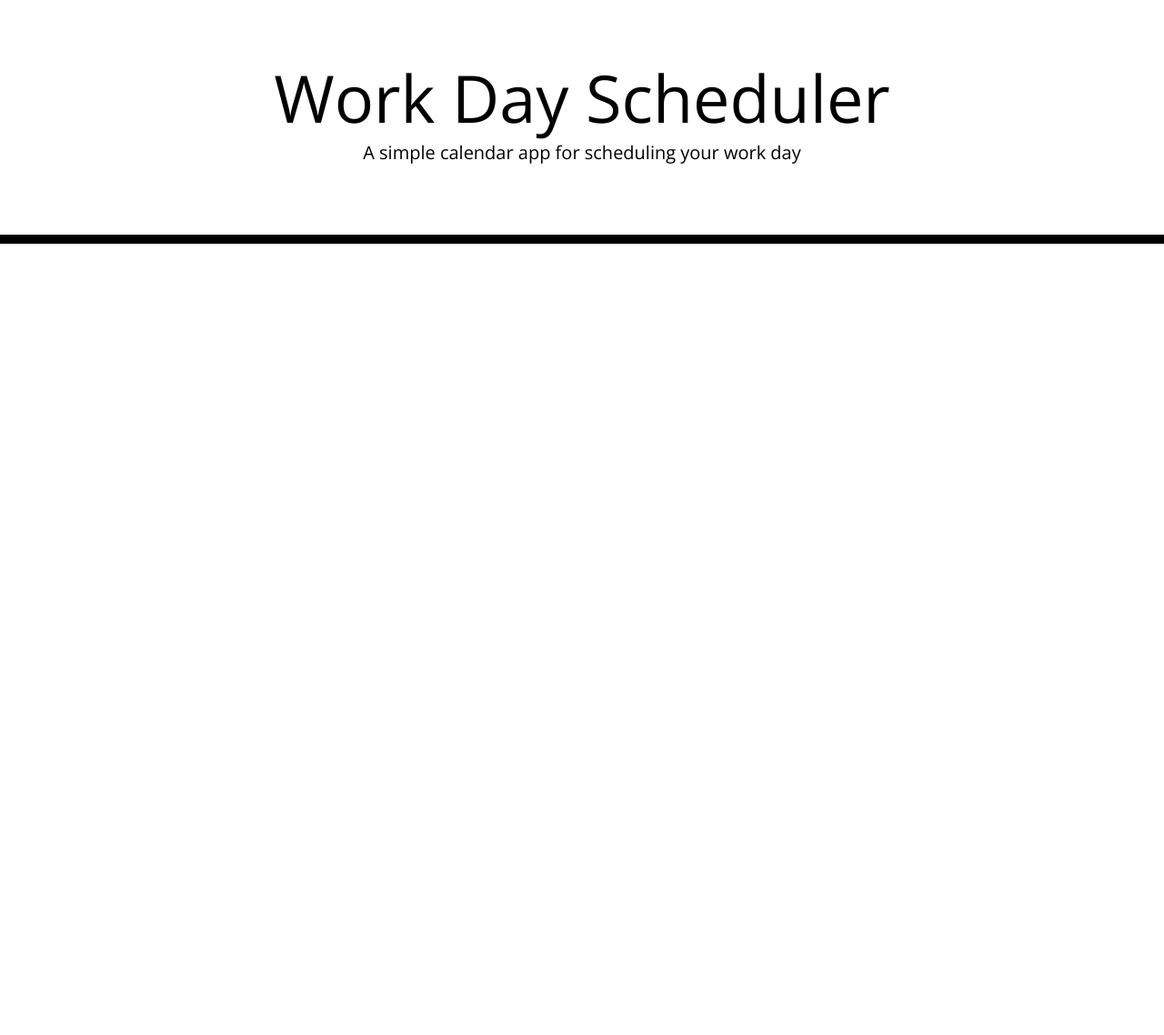
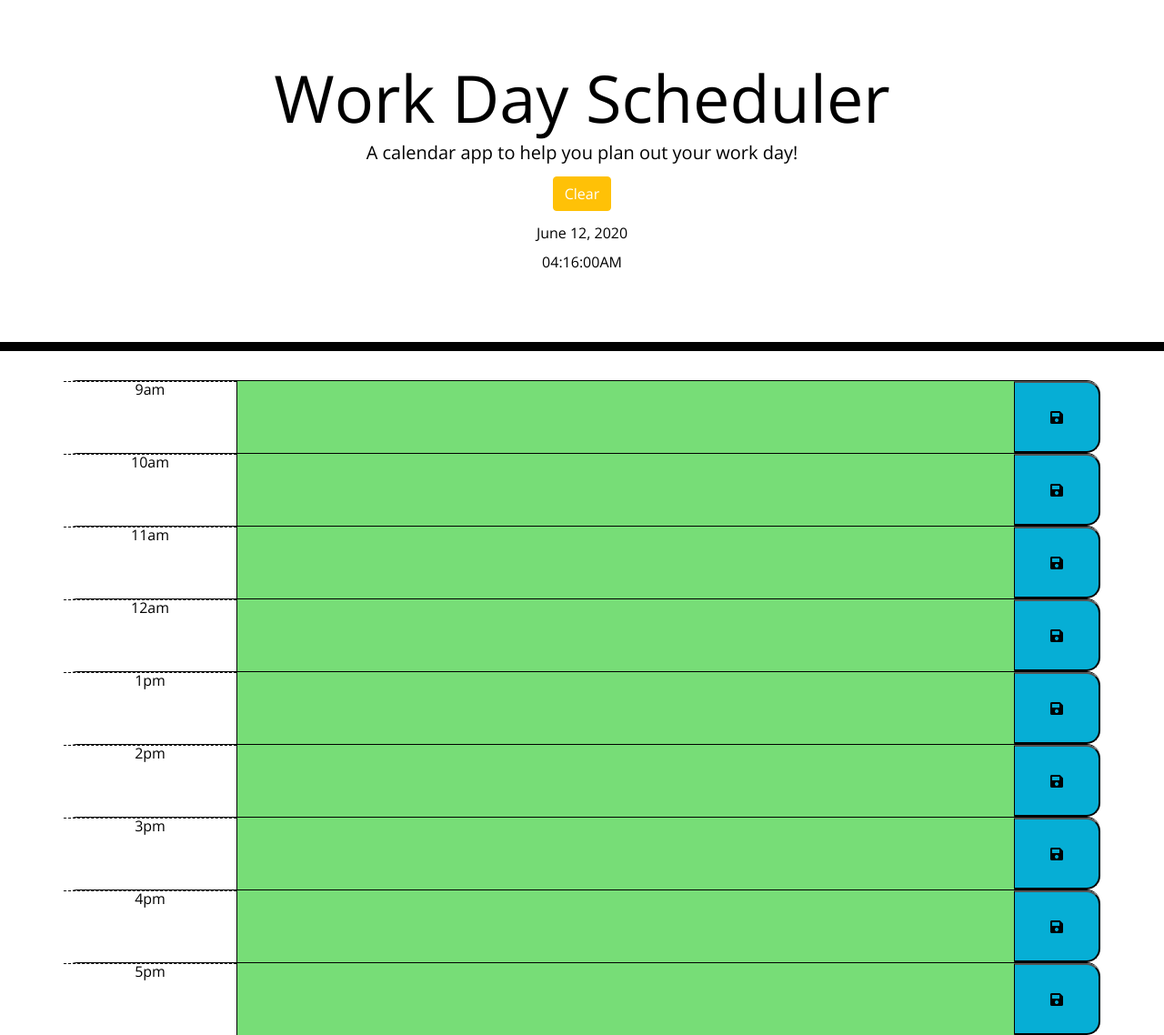
Before and after one commit to TicTac2992/Day-Planner, a plain HTML site: page Develop/index.html in a window 1280 px wide. Shown: the whole page at 91% size. Before the commit the page ends 800 px from the top, so only its background shows below. Drawn offline with nearby package versions, Linux system fonts and the light colour scheme.

Commit message:
added in javascript functionality, slight CSS mod, bootstrap index

```diff
--- a/Develop/index.html
+++ b/Develop/index.html
@@ -1,38 +1,88 @@
 <!DOCTYPE html>
 <html lang="en">
   <head>
-    <meta charset="UTF-8" />
-    <meta name="viewport" content="width=device-width, initial-scale=1.0" />
-    <meta http-equiv="X-UA-Compatible" content="ie=edge" />
+    <meta charset="UTF-8"/>
+    <meta name="viewport" content="width=device-width, initial-scale=1.0"/>
+    <meta http-equiv="X-UA-Compatible" content="ie=edge"/>
     <link
       rel="stylesheet"
-      href="https://stackpath.bootstrapcdn.com/bootstrap/4.3.1/css/bootstrap.min.css"
-    />
+      href="https://stackpath.bootstrapcdn.com/bootstrap/4.3.1/css/bootstrap.min.css"/>
     <link
       rel="stylesheet"
       href="https://use.fontawesome.com/releases/v5.8.1/css/all.css"
       integrity="sha384-50oBUHEmvpQ+1lW4y57PTFmhCaXp0ML5d60M1M7uH2+nqUivzIebhndOJK28anvf"
-      crossorigin="anonymous"
-    />
+      crossorigin="anonymous"/>
     <link
       href="https://fonts.googleapis.com/css?family=Open+Sans&display=swap"
-      rel="stylesheet"
-    />
-    <link rel="stylesheet" href="style.css" />
+      rel="stylesheet"/>
+    <link rel="stylesheet" href="style.css"/>
     <title>Work Day Scheduler</title>
   </head>
 
   <body>
     <header class="jumbotron">
       <h1 class="display-3">Work Day Scheduler</h1>
-      <p class="lead">A simple calendar app for scheduling your work day</p>
+      <p class="lead">A calendar app to help you plan out your work day!</p>
       <p id="currentDay" class="lead"></p>
+      <button class="btn btn-warning" style="margin-bottom:1em;" id="clearBtn">Clear</button>
     </header>
     <div class="container">
-      <!-- Timeblocks go here -->
+      <div class='row time-block'>
+        <div class="hour col-xs-2 col-sm-2 col-md-2 col-lg-2">9am</div>
+        <textarea class="future col-xs-9 col-sm-9 col-md-9 col-lg-9 description" data-hour='9' id='div1'></textarea>
+        <button class="col-xs-1 col-sm-1 col-md-1 col-lg-1 fas fa-save btn-block saveBtn" id="btn1"></button>
+        </div>
+    <div class='row time-block'>
+        <div class="hour col-xs-2 col-sm-2 col-md-2 col-lg-2">10am</div>
+        <textarea class="future col-xs-9 col-sm-9 col-md-9 col-lg-9 description" data-hour='10' id="div2"></textarea>
+        <button class="col-xs-1 col-sm-1 col-md-1 col-lg-1 fas fa-save btn-block saveBtn" id="btn2"></button>
+
     </div>
+    <div class='row time-block'>
+        <div class="hour col-xs-2 col-sm-2 col-md-2 col-lg-2">11am</div>
+        <textarea class="future col-xs-9 col-sm-9 col-md-9 col-lg-9 description" data-hour='11' id="div3"></textarea>
+        <button class="col-xs-1 col-sm-1 col-md-1 col-lg-1 fas fa-save btn-block saveBtn" id="btn3"></button>
 
+    </div>
+    <div class='row time-block'>
+        <div class="hour col-xs-2 col-sm-2 col-md-2 col-lg-2">12am</div>
+        <textarea class="future col-xs-9 col-sm-9 col-md-9 col-lg-9 description" data-hour='12' id="div4"></textarea>
+        <button class="col-xs-1 col-sm-1 col-md-1 col-lg-1 fas fa-save btn-block saveBtn" id="btn4"></button>
+
+    </div>
+    <div class='row time-block'>
+        <div class="hour col-xs-2 col-sm-2 col-md-2 col-lg-2">1pm</div>
+        <textarea class="future col-xs-9 col-sm-9 col-md-9 col-lg-9 description" data-hour='13' id="div5"></textarea>
+        <button class="col-xs-1 col-sm-1 col-md-1 col-lg-1 fas fa-save btn-block saveBtn" id="btn5"></button>
+
+    </div>
+    <div class='row time-block'>
+        <div class="hour col-xs-2 col-sm-2 col-md-2 col-lg-2">2pm</div>
+        <textarea class="future col-xs-9 col-sm-9 col-md-9 col-lg-9 description" data-hour='14' id="div6"></textarea>
+        <button class="col-xs-1 col-sm-1 col-md-1 col-lg-1 fas fa-save btn-block saveBtn" id="btn6"></button>
+
+    </div>
+    <div class='row time-block'>
+        <div class="hour col-xs-2 col-sm-2 col-md-2 col-lg-2">3pm</div>
+        <textarea class="future col-xs-9 col-sm-9 col-md-9 col-lg-9 description" data-hour='15' id="div7"></textarea>
+        <button class="col-xs-1 col-sm-1 col-md-1 col-lg-1 fas fa-save btn-block saveBtn" id="btn7"></button>
+
+    </div>
+    <div class='row time-block'>
+        <div class="hour col-xs-2 col-sm-2 col-md-2 col-lg-2">4pm</div>
+        <textarea class="future col-xs-9 col-sm-9 col-md-9 col-lg-9 description" data-hour='16' id="div8"></textarea>
+        <button class="col-xs-1 col-sm-1 col-md-1 col-lg-1 fas fa-save btn-block saveBtn" id="btn8"></button>
+
+    </div>
+    <div class='row time-block'>
+        <div class="hour col-xs-2 col-sm-2 col-md-2 col-lg-2">5pm</div>
+        <textarea class="future col-xs-9 col-sm-9 col-md-9 col-lg-9 description" data-hour='17' id="div9"></textarea>
+        <button class="col-xs-1 col-sm-1 col-md-1 col-lg-1 fas fa-save btn-block saveBtn" id="btn9"></button>
+    </div>
+</div>
+</div>
     <script src="https://code.jquery.com/jquery-3.4.1.min.js"></script>
     <script src="https://cdnjs.cloudflare.com/ajax/libs/moment.js/2.24.0/moment.min.js"></script>
+    <script src="script.js"></script>
   </body>
 </html>
--- /dev/null
+++ b/Develop/script.js
@@ -0,0 +1,244 @@
+$(document).ready(function() {
+
+    //Create our variables
+    let day = $('<p>');
+    let time = $('<p>');
+    let box1 = $('#div1');
+    let box2 = $('#div2');
+    let box3 = $('#div3');
+    let box4 = $('#div4');
+    let box5 = $('#div5');
+    let box6 = $('#div6');
+    let box7 = $('#div7');
+    let box8 = $('#div8');
+    let box9 = $('#div9');
+
+    //Sets each hours based on info pulled from local storage
+    box1.val(localStorage.getItem('Entry1'));
+    box2.val(localStorage.getItem('Entry2'));
+    box3.val(localStorage.getItem('Entry3'));
+    box4.val(localStorage.getItem('Entry4'));
+    box5.val(localStorage.getItem('Entry5'));
+    box6.val(localStorage.getItem('Entry6'));
+    box7.val(localStorage.getItem('Entry7'));
+    box8.val(localStorage.getItem('Entry8'));
+    box9.val(localStorage.getItem('Entry9'));
+
+    //Create variables for save button objects
+    let button1 = $('#btn1');
+    let button2 = $('#btn2');
+    let button3 = $('#btn3');
+    let button4 = $('#btn4');
+    let button5 = $('#btn5');
+    let button6 = $('#btn6');
+    let button7 = $('#btn7');
+    let button8 = $('#btn8');
+    let button9 = $('#btn9');
+    let clearBtn = $('#clearBtn');
+
+    //Show the current hour
+    var timeNow = parseInt(moment().format('HH'));
+
+    //Clears local storage
+    function clear() {
+        localStorage.clear();
+
+        box1.val('');
+        box2.val('');
+        box3.val('');
+        box4.val('');
+        box5.val('');
+        box6.val('');
+        box7.val('');
+        box8.val('');
+        box9.val('');
+    }
+
+    //Append current date and time
+    function tick() {
+        day.text(moment().format('LL'));
+        time.text(moment().format('hh:mm:ssA'));
+        $('.jumbotron').append(day);
+        $('.jumbotron').append(time);
+    }
+
+    //Compares each hour with the current hour and changes color of textbox accordingly
+    //Green means future
+    //Red means now
+    //Grey means past
+    function checkTime() {
+
+        if (parseInt(box1.attr('data-hour')) > timeNow) {
+            box1.removeClass('past present future');
+            box1.addClass('future')
+        } else if (parseInt(box1.attr('data-hour')) === timeNow) {
+            box1.removeClass('past present future');
+            box1.addClass('present');
+        } else {
+            box1.removeClass('past present future');
+            box1.addClass('past');
+        }
+
+        if (parseInt(box2.attr('data-hour')) > timeNow) {
+            box2.removeClass('past present future');
+            box2.addClass('future');
+        } else if (parseInt(box2.attr('data-hour')) === timeNow) {
+            box2.removeClass('past present future');
+            box2.addClass('present');
+        } else {
+            box2.removeClass('past present future');
+            box2.addClass('past');
+        }
+
+        if (parseInt(box3.attr('data-hour')) > timeNow) {
+            box3.removeClass('past present future');
+            box3.addClass('future');
+        } else if (parseInt(box3.attr('data-hour')) === timeNow) {
+            box3.removeClass('past present future');
+            box3.addClass('present');
+        } else {
+            box3.removeClass('past present future');
+            box3.addClass('past');
+        }
+
+        if (parseInt(box4.attr('data-hour')) > timeNow) {
+            box4.removeClass('past present future');
+            box4.addClass('future');
+        } else if (parseInt(box4.attr('data-hour')) === timeNow) {
+            box4.removeClass('past present future');
+            box4.addClass('present');
+        } else {
+            box4.removeClass('past present future');
+            box4.addClass('past');
+        }
+
+        if (parseInt(box5.attr('data-hour')) > timeNow) {
+            box5.removeClass('past present future');
+            box5.addClass('future');
+        } else if (parseInt(box5.attr('data-hour')) === timeNow) {
+            box5.removeClass('past present future');
+            box5.addClass('present');
+        } else {
+            box5.removeClass('past present future');
+            box5.addClass('past');
+        }
+
+        if (parseInt(box6.attr('data-hour')) > timeNow) {
+            box6.removeClass('past present future');
+            box6.addClass('future');
+        } else if (parseInt(box6.attr('data-hour')) === timeNow) {
+            box6.removeClass('past present future');
+            box6.addClass('present');
+        } else {
+            box6.removeClass('past present future');
+            box6.addClass('past');
+        }
+
+        if (parseInt(box7.attr('data-hour')) > timeNow) {
+            box7.removeClass('past present future');
+            box7.addClass('future');
+        } else if (parseInt(box7.attr('data-hour')) === timeNow) {
+            box7.removeClass('past present future');
+            box7.addClass('present');
+        } else {
+            box7.removeClass('past present future');
+            box7.addClass('past');
+        }
+
+        if (parseInt(box8.attr('data-hour')) > timeNow) {
+            box8.removeClass('past present future');
+            box8.addClass('future');
+        } else if (parseInt(box8.attr('data-hour')) === timeNow) {
+            box8.removeClass('past present future');
+            box8.addClass('present');
+        } else {
+            box8.removeClass('past present future');
+            box8.addClass('past');
+        }
+
+        if (parseInt(box9.attr('data-hour')) > timeNow) {
+            box9.removeClass('past present future');
+            box9.addClass('future');
+        } else if (parseInt(box9.attr('data-hour')) === timeNow) {
+            box9.removeClass('past present future');
+            box9.addClass('present');
+        } else {
+            box9.removeClass('past present future');
+            box9.addClass('past');
+        }
+    }
+
+    //Shows current date and time at top
+    tick();
+    //Update current time every second and display it
+    setInterval(tick, 1000);
+    //Update colors correctly every 10 minutes
+    setInterval(checkTime, 600000);
+    //When Clear button is pushed, it cleans out calendar
+    clearBtn.on('click', clear);
+
+    button1.on('click', function() {
+        event.preventDefault();
+        if (box1.val() !== '') {
+            localStorage.setItem('Entry1', box1.val());
+        }
+    });
+
+    button2.on('click', function() {
+        event.preventDefault();
+        if (box2.val() !== '') {
+            localStorage.setItem('Entry2', box2.val());
+        }
+    });
+
+    button3.on('click', function() {
+        event.preventDefault();
+        if (box3.val() !== '') {
+            localStorage.setItem('Entry3', box3.val());
+        }
+    });
+
+    button4.on('click', function() {
+        event.preventDefault();
+        if (box4.val() !== '') {
+            localStorage.setItem('Entry4', box4.val());
+        }
+    });
+
+    button5.on('click', function() {
+        event.preventDefault();
+        if (box5.val() !== '') {
+            localStorage.setItem('Entry5', box5.val());
+        }
+    });
+
+    button6.on('click', function() {
+        event.preventDefault();
+        if (box6.val() !== '') {
+            localStorage.setItem('Entry6', box6.val());
+        }
+    });
+
+    button7.on('click', function() {
+        event.preventDefault();
+        if (box7.val() !== '') {
+            localStorage.setItem('Entry7', box7.val());
+        }
+    });
+
+    button8.on('click', function() {
+        event.preventDefault();
+        if (box8.val() !== '') {
+            localStorage.setItem('Entry8', box8.val());
+        }
+    });
+
+    button9.on('click', function() {
+        event.preventDefault();
+        if (box9.val() !== '') {
+            localStorage.setItem('Entry9', box9.val());
+        }
+    });
+
+    checkTime();
+  });
--- a/Develop/style.css
+++ b/Develop/style.css
@@ -33,7 +33,7 @@ textarea{
 .row {
   white-space: pre-wrap;
   height: 80px;
-  border-top: 1px solid white;;
+  border-top: 1px solid black;;
 }
 
 .hour {
@@ -44,17 +44,22 @@ textarea{
 
 .past {
   background-color: #d3d3d3;
-  color: white;
+  color: black;
 }
 
 .present {
   background-color: #ff6961;
-  color: white;
+  color: black;
 }
 
 .future {
   background-color: #77dd77;
-  color: white;
+  color: black;
+}
+
+.btn{
+  text-align:center;
+  color:#fff;
 }
 
 .saveBtn {
@@ -62,7 +67,7 @@ textarea{
   border-top-right-radius: 15px;
   border-bottom-right-radius: 15px;
   background-color: #06AED5;
-  color: white;
+  color: black;
 }
 
 .saveBtn i:hover {
```
